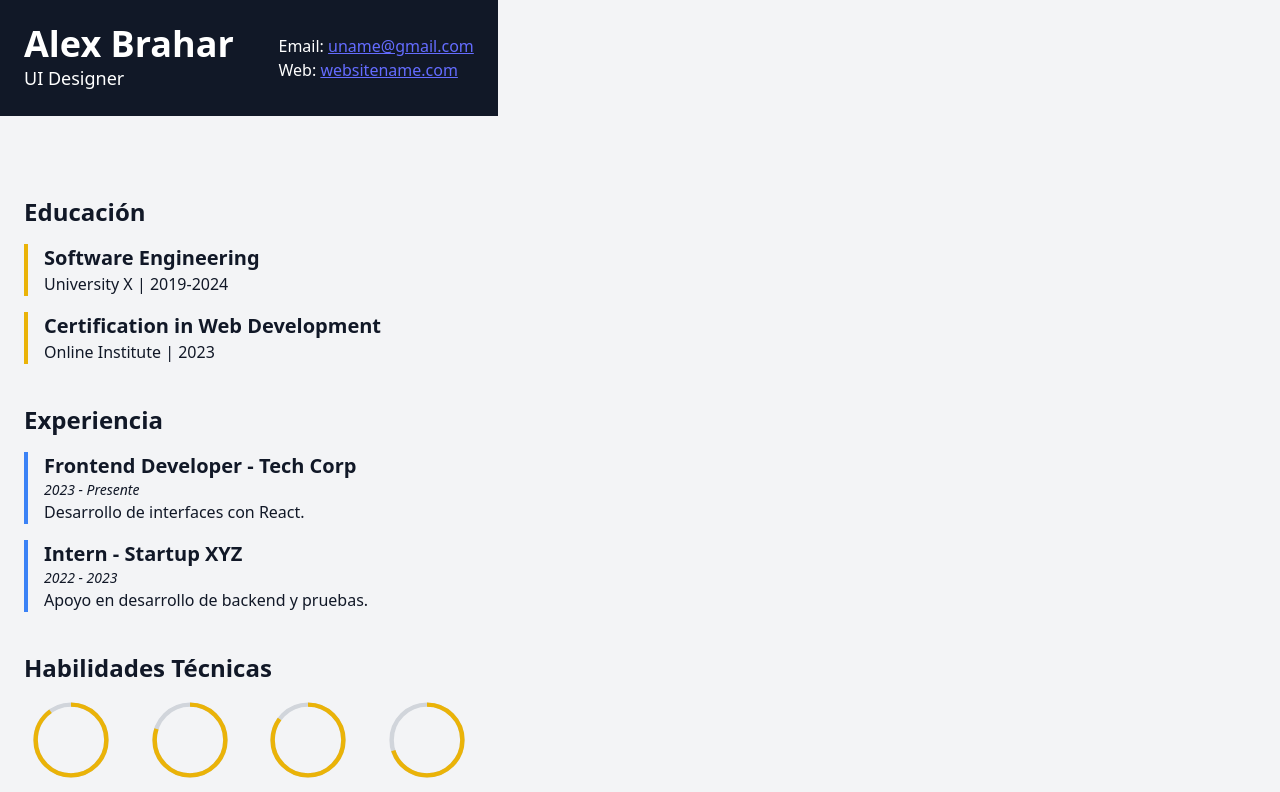
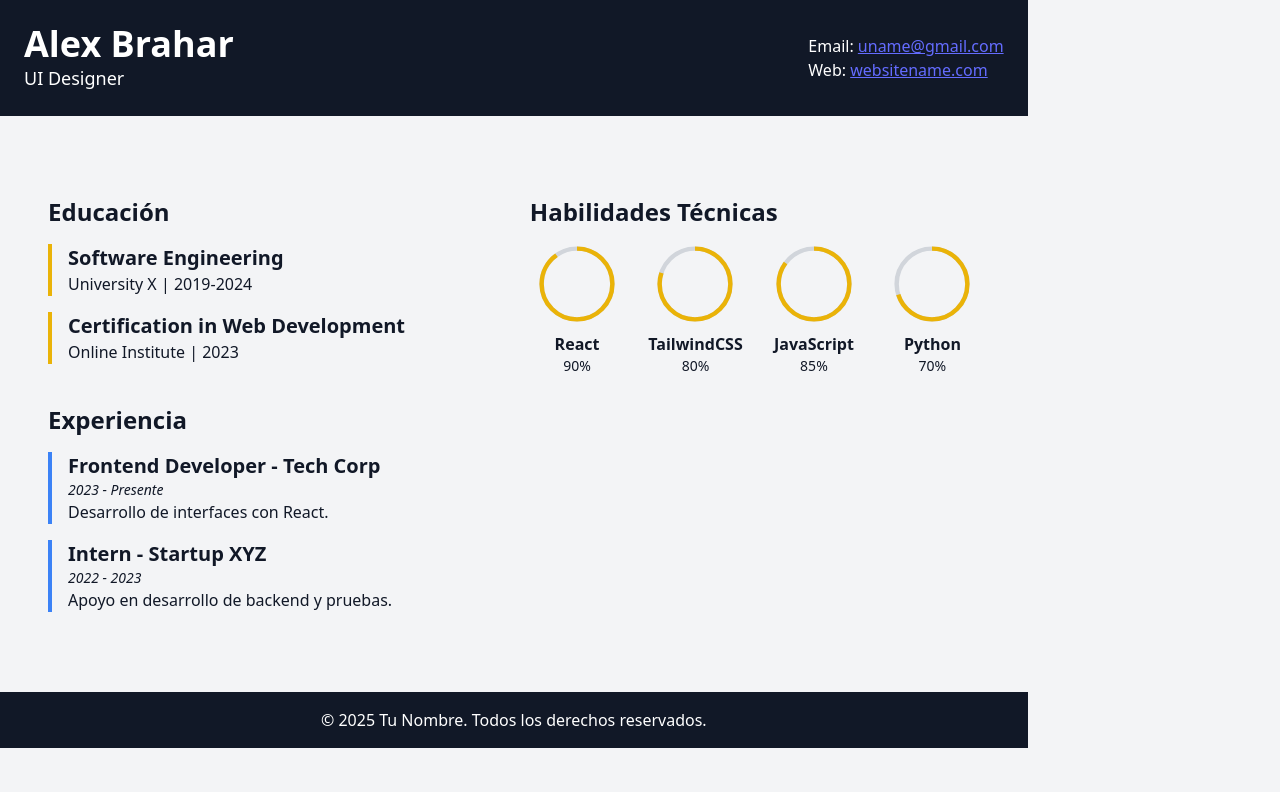
Before and after one commit to EngCamilo/cv-camilo, a React (Vite) app: page / in a window 1280 px wide. Shown: the top 792 px of the page. Built offline with nearby package versions, Linux system fonts and the light colour scheme.

Commit message:
Actualización css

```diff
--- a/src/App.jsx
+++ b/src/App.jsx
@@ -9,10 +9,14 @@ export default function App() {
   return (
     <div className="min-h-screen bg-gray-100 text-gray-900 font-sans">
       <Header />
-      <main className="max-w-5xl mx-auto px-6 py-10">
-        <Education />
-        <Experience />
-        <Skills />
+      <main className="w-full max-w-7xl mx-auto px-4 md:px-8 lg:px-12 py-10 grid grid-cols-1 md:grid-cols-2 gap-8">
+        <section className="col-span-1 space-y-8">
+          <Education />
+          <Experience />
+        </section>
+        <section className="col-span-1">
+          <Skills />
+        </section>
       </main>
       <Footer />
     </div>
```
